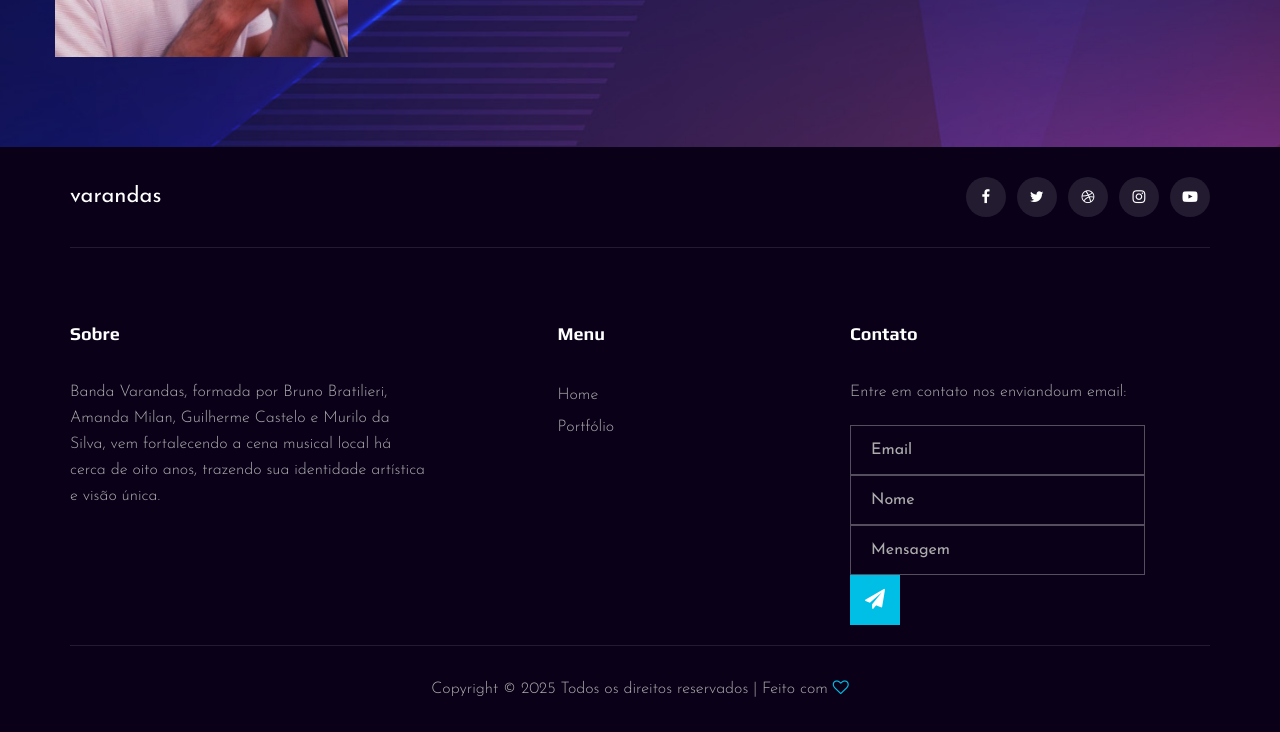
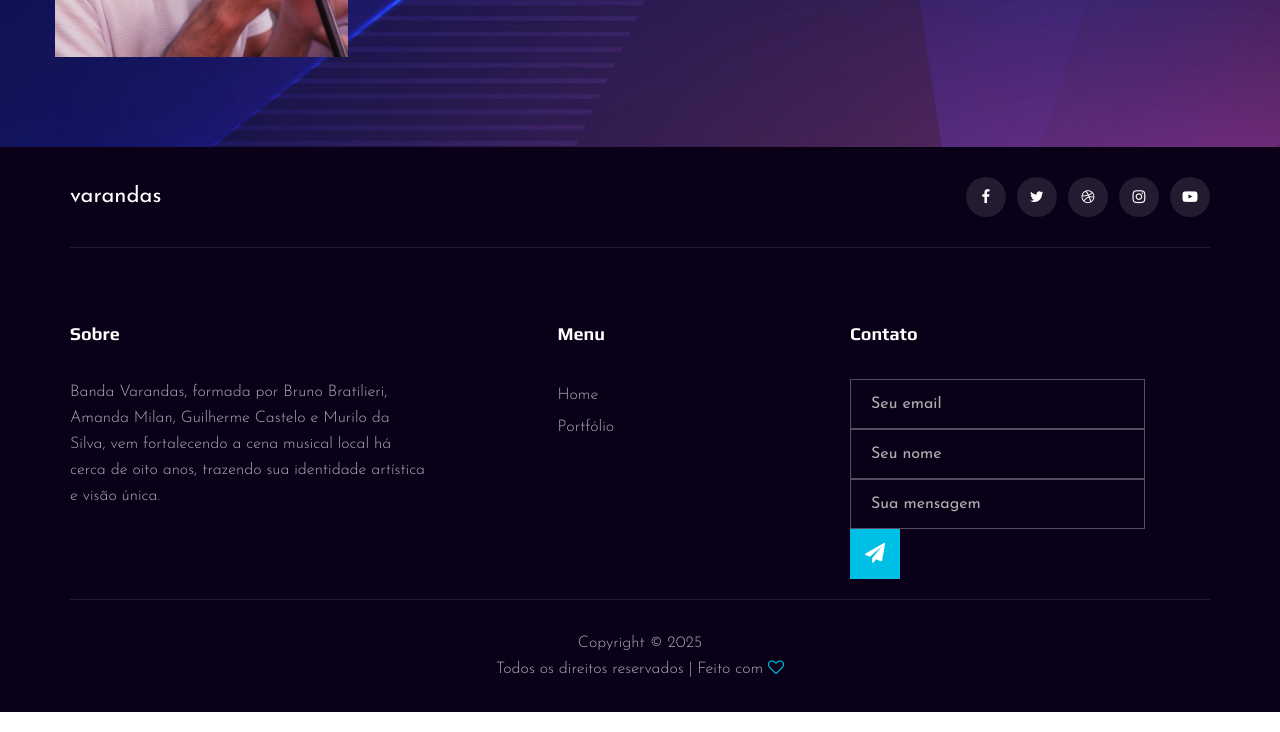
Before and after one commit to castelogui/bandavarandas, a plain HTML site: page index.html in a window 1280 px wide. Shown: the part 2242-2974 px from the top of the page. Drawn offline with nearby package versions, Linux system fonts and the light colour scheme.

Commit message:
Ajuste no formulário de contato

```diff
--- a/index.html
+++ b/index.html
@@ -664,13 +664,12 @@
                     <div class="col-lg-4 col-md-12">
                         <div class="footer__option__item">
                             <h5>Contato</h5>
-                            <p>Entre em contato nos enviandoum email:</p>
                             <form id="emailForm">
                                 <div class="row flex-column">
                                     <div class="col-10">
-                                        <input type="email" id="emailInput" placeholder="Email">
-                                        <input type="text" id="nameInput" placeholder="Nome">
-                                        <input type="text" id="messageInput" placeholder="Mensagem">
+                                        <input type="email" id="emailInput" placeholder="Seu email">
+                                        <input type="text" id="nameInput" placeholder="Seu nome">
+                                        <input type="text" id="messageInput" placeholder="Sua mensagem">
                                     </div>
                                     <div class="col-2">
                                         <button type="submit"><i class="fa fa-send"></i></button>
@@ -689,6 +688,7 @@
                             <script>
                                 document.write(new Date().getFullYear());
                             </script>
+                            <br>
                             Todos os direitos reservados | Feito com <i class="fa fa-heart-o" aria-hidden="true"></i>
                             <!--
                                 Todos os direitos reservados | Feito com <i class="fa fa-heart-o"
```
Also changed, not shown: portfolio.html (+4 -4 lines).
